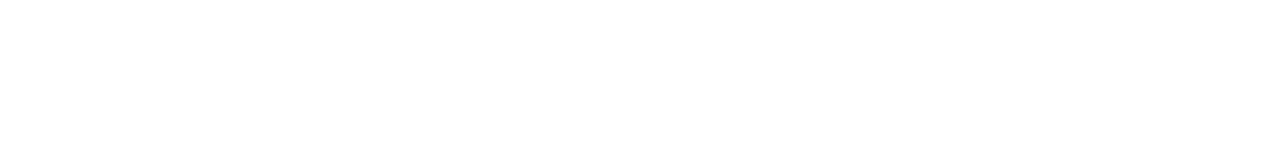
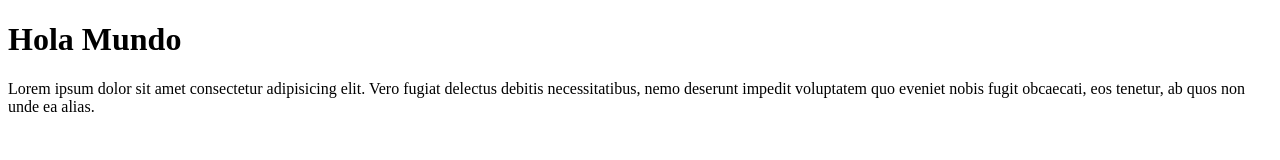
Before and after one commit to Torreblancamd/tercer_repo, a plain HTML site: page index.html in a window 1280 px wide. Drawn offline with Linux system fonts and the light colour scheme.

Commit message:
Segundo cambio

```diff
--- a/index.html
+++ b/index.html
@@ -7,6 +7,8 @@
     <title>Document</title>
 </head>
 <body>
-
+    <h1>Hola Mundo</h1>
+    <p>Lorem ipsum dolor sit
+         amet consectetur adipisicing elit. Vero fugiat delectus debitis necessitatibus, nemo deserunt impedit voluptatem quo eveniet nobis fugit obcaecati, eos tenetur, ab quos non unde ea alias.</p>
 </body>
 </html>
```
